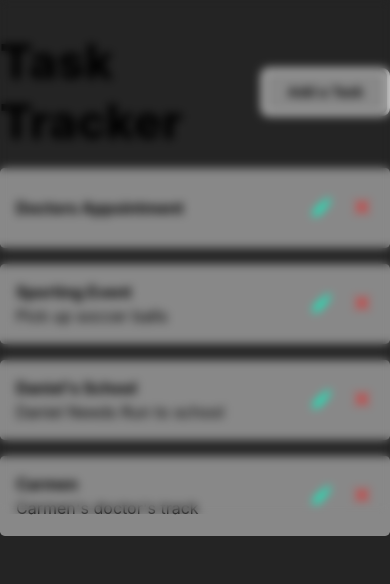
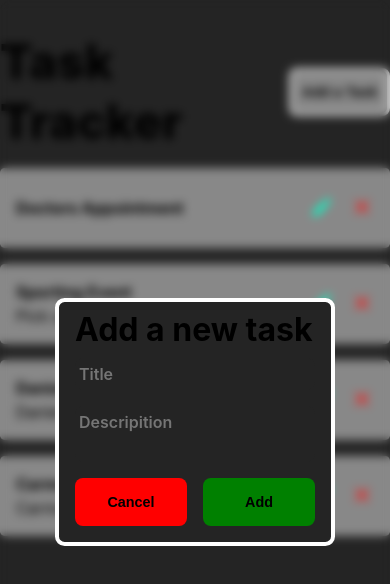
Before and after one commit to crypto-dot/ReactCrashCourse, a React (Vite) app: page / in a window 390 px wide. Both pictures are taken after a click on the button "Add a Task". Shown: the top 584 px of the page. Built offline with nearby package versions, Linux system fonts and the light colour scheme.

Commit message:
form submission completed

```diff
--- a/src/App.tsx
+++ b/src/App.tsx
@@ -3,7 +3,7 @@ import Header from './components/Header'
 import './App.css'
 import Tasks from './components/Tasks';
 export interface Task {
-  id: number,
+  id?: number,
   title: string,
   desc: string,
   saved: boolean
@@ -36,33 +36,36 @@ function App() {
     }
   ]);
 
-  const onDelete = (id: number) => {
+  const onDelete = (id: number): void => {
     setTasks(tasks.filter(task => task.id !== id));
   }
 
-  const setSaved = (id: number) => {
+  const setSaved = (id: number): void => {
     setTasks(tasks.map(task => {
       return task.id === id ? { ...task, saved: !task.saved } : task
     }));
   }
-  const setTitle = (e: React.ChangeEvent<HTMLInputElement>, id: number) => {
+
+  const setTitle = (e: React.ChangeEvent<HTMLInputElement>, id: number): void => {
     e.stopPropagation();
     const target = e.target as HTMLInputElement;
     const inputTitle = target.value === "" ? "Default Title" : target.value;
     setTasks(tasks.map(task => { return task.id === id ? { ...task, title: inputTitle } : task }));
   }
-  const setDesc = (e: React.ChangeEvent<HTMLInputElement>, id: number) => {
+
+  const setDesc = (e: React.ChangeEvent<HTMLInputElement>, id: number): void => {
     e.stopPropagation();
     const target = e.target as HTMLInputElement;
     setTasks(tasks.map(task => { return task.id === id ? { ...task, desc: target.value } : task }));
   }
-  const addNewTask = (title: string, desc: string) => {
-    const id: number = tasks.length;
-    setTasks([...tasks, { id: id, title: title, desc: desc }])
+
+  const addNewTask = (newTask: Task): void => {
+    setTasks([...tasks, { ...newTask, id: tasks.length + 1 }]);
   }
+
   return (
     <div className="App">
-      <Header />
+      <Header addNewTask={addNewTask} />
       <Tasks tasks={tasks} setSaved={setSaved} onDelete={onDelete} setTitle={setTitle} setDesc={setDesc} />
     </div>
   )
--- a/src/components/AddTask.tsx
+++ b/src/components/AddTask.tsx
@@ -1,25 +1,52 @@
-import { FormEvent, MouseEventHandler } from "react"
+import React, { MouseEventHandler, useRef, useState, ChangeEvent, FormEvent } from "react"
 import "../styles/AddTask.css"
-const AddTask = (props: { show: boolean, onClick: MouseEventHandler }) => {
-    const handleFormSubmit = (e: FormEvent) => {
+import { Task } from "../App";
+import { Preview } from "@mui/icons-material";
+
+const AddTask = (props: { show: boolean, onClick: MouseEventHandler, addNewTask: Function }) => {
+    const DEFAULT_TASK: Task = {
+        title: "",
+        desc: "",
+        saved: false
+    }
+
+
+    const [task, setTask] = useState<Task>(DEFAULT_TASK);
+
+    const titleDOM = useRef(null);
+    const descDOM = useRef(null);
+
+    const handleFormSubmit = (e: FormEvent<HTMLFormElement>): void => {
         e.preventDefault();
+        if (task.title === "") {
+            return;
+        }
+        props.addNewTask(task);
+        formComplete();
+    }
 
+    const formComplete = (): void => {
+        titleDOM.current.value = "";
+        descDOM.current.value = "";
+        setTask(DEFAULT_TASK);
     }
-    const handleFormCancel = () => {
 
+    const handleInput = (e: ChangeEvent<any>): void => {
+        const { name, value } = e.target;
+        setTask(prev => { return { ...prev, [name]: value } })
     }
     return (
         <div className={!props.show ? "block__backdrop--invisible" : "block__backdrop--visible"}>
             <dialog className="dialog__task" aria-labelledby="dialog_title" open={props.show}>
-                <form onSubmit={handleFormSubmit}>
+                <form id="form" onSubmit={handleFormSubmit} className="form" >
                     <h1 id="dialog_title" className="h1__dialog">
                         Add a new task
                     </h1>
-                    <input type="text" placeholder="Title" />
-                    <input type="text" placeholder="Descripition" />
+                    <input onChange={handleInput} ref={titleDOM} minLength={1} name="title" className="input__taskTitle" type="text" placeholder="Title" />
+                    <textarea onChange={handleInput} ref={descDOM} name="desc" style={{ resize: "none" }} className="input__taskTitle" placeholder="Descripition" />
                     <div className="block__formButtons">
-                        <button type="button" onClick={props.onClick}>Cancel</button>
-                        <button> Submit </button>
+                        <button className="btn btn__dialogCancel" type="button" onClick={props.onClick}>Cancel</button>
+                        <button form="form" className="btn btn__dialogSubmit" > Add </button>
                     </div>
                 </form>
             </dialog>
--- a/src/components/Header.tsx
+++ b/src/components/Header.tsx
@@ -2,9 +2,9 @@ import "../styles/Header.css"
 import Button from "./Button"
 import React, { useState } from "react";
 import AddTask from "./AddTask";
-const Header = (props: { title: String }) => {
+const Header = (props: { title: String, addNewTask: Function }) => {
     const [show, setShow] = useState(false);
-    const handleOnClick = (e: React.MouseEvent) => {
+    const handleOnClick = (e: React.MouseEvent): void => {
         setShow(!show);
     }
     return (
@@ -13,7 +13,7 @@ const Header = (props: { title: String }) => {
                 {props.title}
             </h1>
             <Button onClick={handleOnClick} />
-            <AddTask show={show} onClick={handleOnClick} />
+            <AddTask show={show} onClick={handleOnClick} addNewTask={props.addNewTask} />
         </header>
     )
 }
--- a/src/components/TaskComponent.tsx
+++ b/src/components/TaskComponent.tsx
@@ -3,14 +3,14 @@ import "../styles/TaskComponent.css";
 import React, { useState } from "react";
 const TaskComponent = (props: { title: string, desc: string, id: number, saved: boolean, onDelete: Function, setSaved: Function, setTitle: Function, setDesc: Function }) => {
     const [edit, setEdit] = useState(false);
-    const handleTaskClick = (e: React.MouseEvent) => {
+    const handleTaskClick = (e: React.MouseEvent): void => {
         props.setSaved(props.id);
     }
-    const handleExitClick = (e: React.MouseEvent) => {
+    const handleExitClick = (e: React.MouseEvent): void => {
         e.stopPropagation();
         props.onDelete(props.id);
     }
-    const handleEditClick = (e: React.MouseEvent) => {
+    const handleEditClick = (e: React.MouseEvent): void => {
         e.stopPropagation();
         setEdit(!edit);
     }
--- a/src/styles/AddTask.css
+++ b/src/styles/AddTask.css
@@ -1,9 +1,9 @@
 .dialog__task {
-    left: calc(50% - 11.25rem);
-    width: 18 rem;
+    position: relative;
+    width: 25rem;
     border: 4px solid white;
-    border-radius: .4rem;
-    padding: 1rem;
+    border-radius: .6rem;
+    padding: 2rem;
     background-color: #242424;
 }
 
@@ -17,13 +17,58 @@
     min-height: 100vh;
     position: absolute;
     left: 0;
+    top: 0;
     backdrop-filter: blur(5px);
     display: flex;
     align-items: center;
+    border-radius: .75rem;
     justify-content: center;
-    display: block;
 }
 
 .dialog__task::backdrop {
     background-color: red;
 }
+
+.block__wrapperBackdrop {
+    position: relative;
+}
+
+.block__formButtons {
+    display: flex;
+    justify-content: space-between;
+}
+
+.form {
+    display: flex;
+    gap: 1rem;
+    flex-direction: column;
+}
+
+.btn__dialogSubmit {
+    background-color: green;
+}
+
+.btn__dialogSubmit:hover,
+.btn__dialogSubmit:focus {
+    background-color: rgb(1, 169, 1);
+}
+
+.btn__dialogCancel {
+    background-color: red;
+}
+
+.btn__dialogCancel:hover,
+.btn__dialogCancel:focus {
+    background-color: rgb(255, 66, 66);
+}
+
+@media (max-width:600px) {
+    .dialog__task {
+        width: 15rem;
+        padding: 1rem;
+    }
+
+    .btn {
+        width: 7rem;
+    }
+}
```
